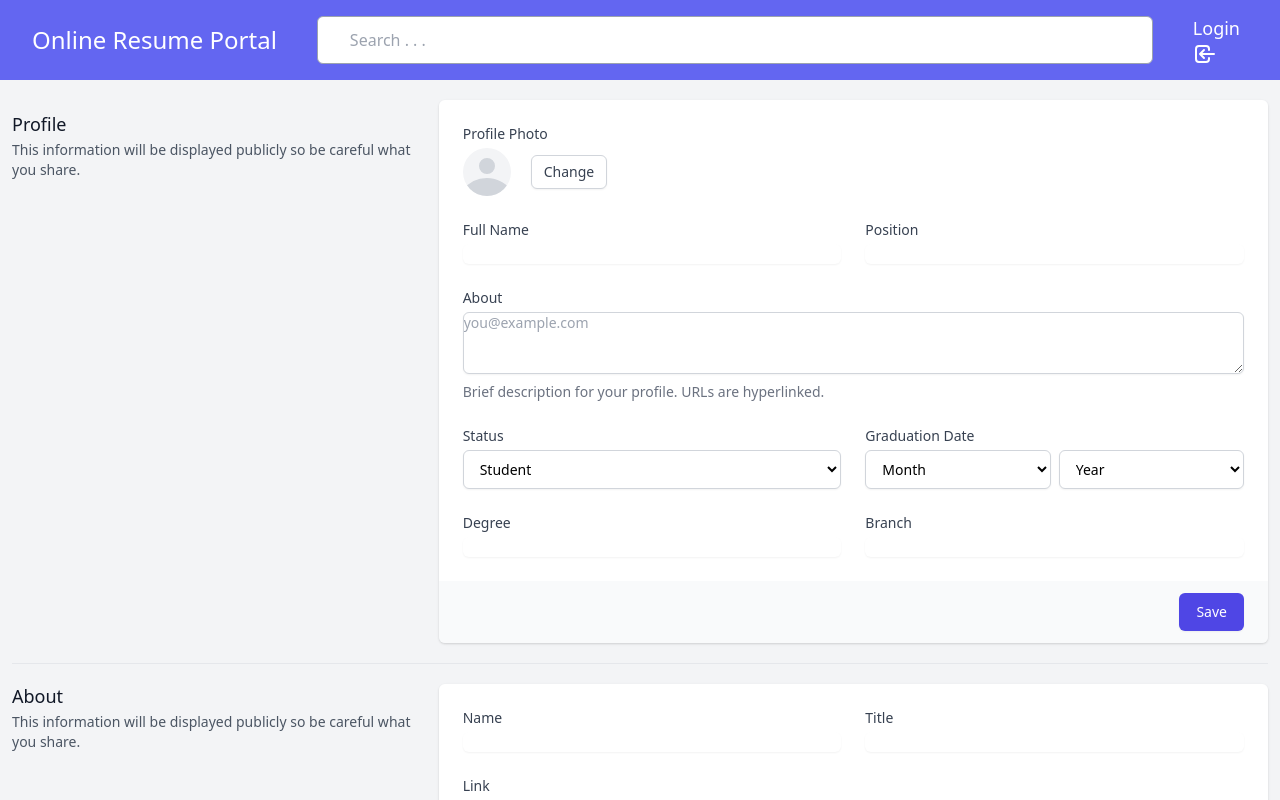
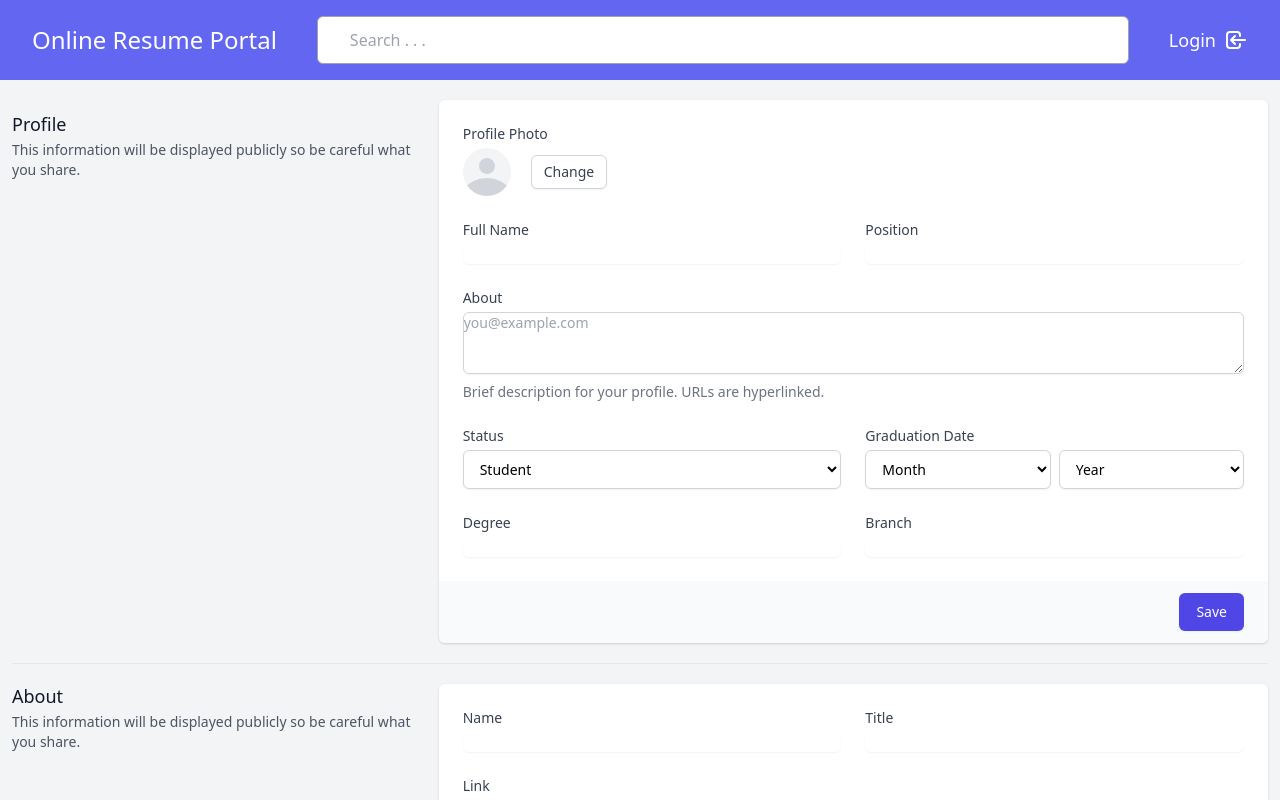
Before and after one commit to akathecoder/online-resume-portal, a Next.js app: page /profile in a window 1280 px wide. Shown: the top 800 px of the page. Built offline with nearby package versions, Linux system fonts and the light colour scheme; no server answers.

Commit message:
converted a tag to link tag

```diff
--- a/components/Navigation/Navbar.tsx
+++ b/components/Navigation/Navbar.tsx
@@ -30,14 +30,14 @@ const Navbar: React.FC = () => {
 
                 <div className="flex justify-end items-center relative">
                     {!user ? (
-                        <a href="/api/auth/login">
+                        <Link href="/api/auth/login">
                             <>
                                 <span className="text-lg mr-2 font-medium text-white cursor-pointer">
                                     Login
                                 </span>
                                 <LoginIcon className="h-6 w-6 text-white" />
                             </>
-                        </a>
+                        </Link>
                     ) : (
                         <button
                             type="button"
```
